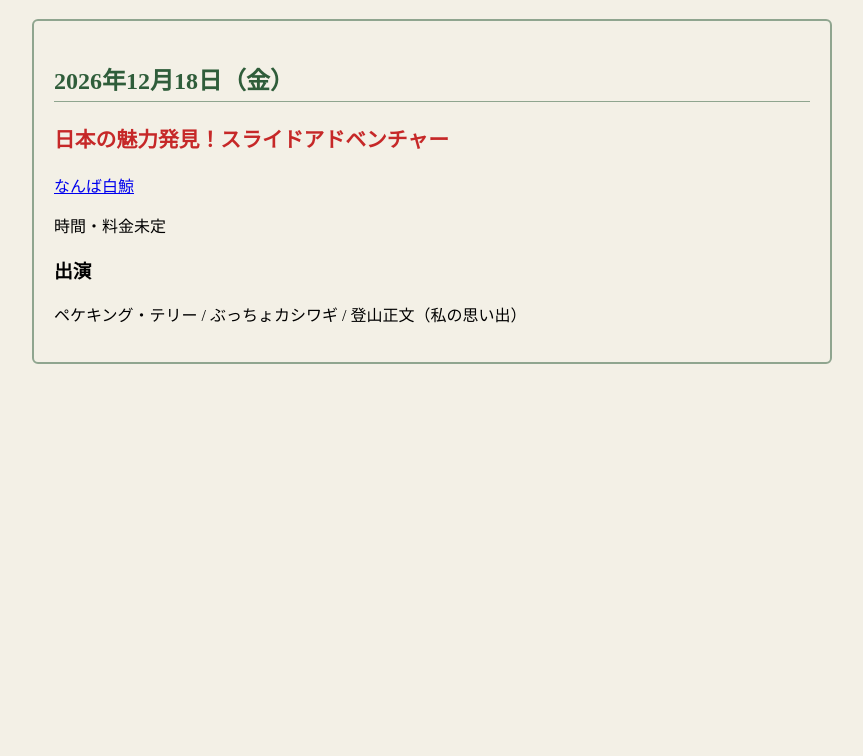
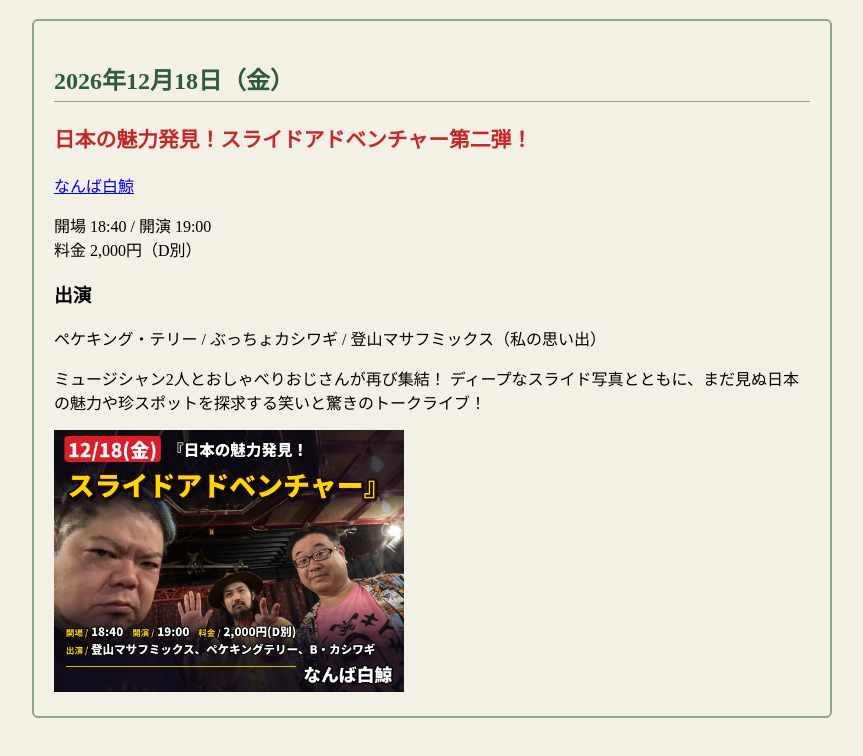
Before and after one commit to teampeke/peke-home, a plain HTML site: page live.html in a window 1280 px wide. Shown: the part 130-886 px from the top of the page, without its empty margins (208-1071 px from the left). Before the commit the page ends 800 px from the top, so only its background shows below. Drawn offline with Linux system fonts and the light colour scheme.

Commit message:
Add files via upload

```diff
--- a/live.html
+++ b/live.html
@@ -126,7 +126,7 @@
 <div class="live-card" data-date="2026-12-18">
  <h2 class="live-date">2026年12月18日（金）</h2>
 
-  <h3 class="live-title">日本の魅力発見！スライドアドベンチャー</h3>
+  <h3 class="live-title">日本の魅力発見！スライドアドベンチャー第二弾！</h3>
 
   <p>
     <a href="https://maps.app.goo.gl/rgYfWJCZrtVkd5XE9"
@@ -136,12 +136,22 @@
     </a>
   </p>
 
-  <p>時間・料金未定</p>
+  <p>開場 18:40 / 開演 19:00<br>
+  料金 2,000円（D別）</p>
 
   <h3>出演</h3>
   <p>
-    ペケキング・テリー / ぶっちょカシワギ / 登山正文（私の思い出）
+    ペケキング・テリー / ぶっちょカシワギ / 登山マサフミックス（私の思い出）
   </p>
+
+  <p>
+  ミュージシャン2人とおしゃべりおじさんが再び集結！
+  ディープなスライド写真とともに、まだ見ぬ日本の魅力や珍スポットを探求する笑いと驚きのトークライブ！
+</p>
+
+<a href="images/live-20261218.jpg">
+  <img src="images/live-20261218.jpg" alt="2026年12月18日 スライドアドベンチャー第二弾 フライヤー">
+</a>
 
 </div>
 
```
